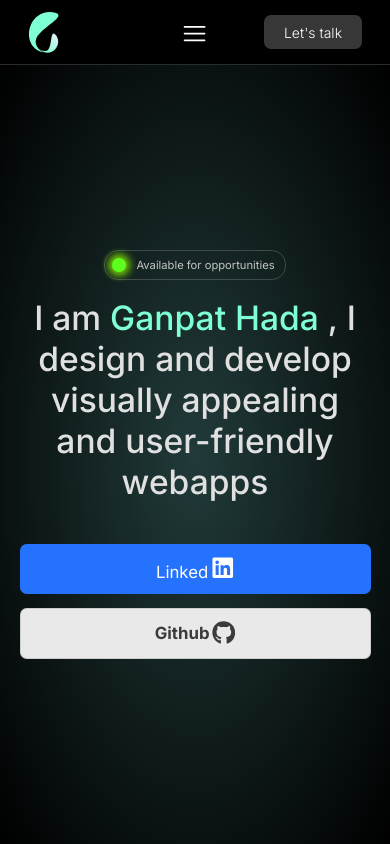
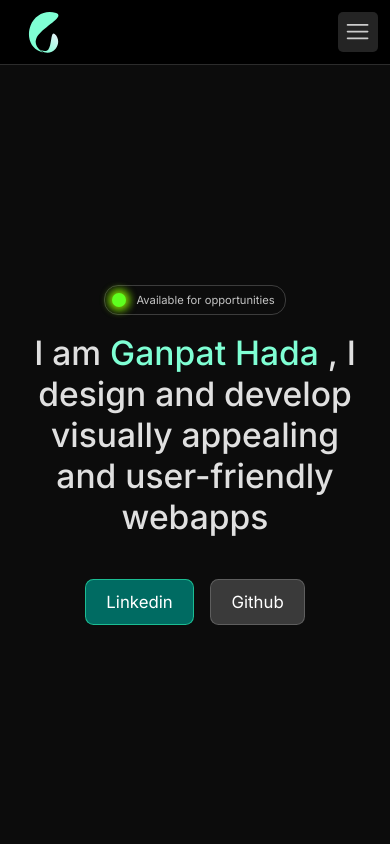
Before and after one commit to GanpatHada/my_portfolio, a React (Vite) app: page / in a window 390 px wide. Built offline with nearby package versions, Linux system fonts and the light colour scheme; no server answers.

Commit message:
style : homepage improve

```diff
--- a/src/components/navbar/Navbar.css
+++ b/src/components/navbar/Navbar.css
@@ -14,9 +14,7 @@
   align-items: center;
   justify-content: space-between;
 }
-#main-nav-content > section{
 
-}
 #main-nav  #nav-items {
   flex: 1;
   gap: 1rem;
@@ -77,15 +75,28 @@
 #open-sidenav-button {
   display: none;
   font-size: 1.8rem;
-  position: relative;
-  top: 0.3rem;
-  color: white;
+  position: absolute;
+  top: 12px;
+  right: 12px;
+  color: rgb(204, 204, 204);
+  height: fit-content;
+  background-color: rgba(73, 73, 73, 0.493);
+  height: 40px;
+  width: 40px;
+  align-items: center;
+  justify-content: center;
+  border-radius: 5px;
+
+
 }
 @media screen and (max-width: 768px) {
   #nav-items {
     display: none;
   }
   #open-sidenav-button {
-    display: block;
+    display: flex;
+  }
+  #talk-button{
+    display: none;
   }
 }
--- a/src/components/navbar/Navbar.jsx
+++ b/src/components/navbar/Navbar.jsx
@@ -49,7 +49,7 @@
             </span>
           </a>
         </section>
-        <span id="open-sidenav-button" onClick={() => setSideNav(true)}>
+        <span id="open-sidenav-button"  onClick={() => setSideNav(true)}>
           <RxHamburgerMenu />
         </span>
         <section id="talk-section">
--- a/src/pages/home/Home.css
+++ b/src/pages/home/Home.css
@@ -1,6 +1,3 @@
-#home-page{
-  background:radial-gradient(rgb(33, 59, 58),rgb(0, 0, 0));
-}
 #home-content {
   width: 50%;
   text-align: center;
@@ -9,7 +6,7 @@
   display: flex;
   flex-direction: column;
 }
-#home-content #open-to-work{
+#home-content #open-to-work {
   margin: auto;
   color: rgb(196, 196, 196);
   border: 1px solid rgba(128, 128, 128, 0.425);
@@ -21,7 +18,7 @@
   gap: 1rem;
   position: relative;
 }
-#open-to-work #green-light{
+#open-to-work #green-light {
   display: flex;
   align-items: center;
   height: 1rem;
@@ -31,25 +28,25 @@
   left: 0.5rem;
   border-radius: 1rem;
   animation: light-animation 2s step-end 1 normal forwards;
-
 }
 @keyframes light-animation {
-  0%{
+  0% {
     background-color: rgb(138, 138, 138);
   }
 
-  100%{
+  100% {
     background-color: rgb(94, 255, 31);
-    box-shadow: rgba(145, 255, 0, 0.596) 0px 0px 8px 3px,rgba(145, 255, 0, 0.596) 0px 0px 8px 3px;
+    box-shadow: rgba(145, 255, 0, 0.596) 0px 0px 8px 3px,
+      rgba(145, 255, 0, 0.596) 0px 0px 8px 3px;
   }
 }
 
-#open-to-work #open-to-work-text{
+#open-to-work #open-to-work-text {
   position: relative;
   left: 1.25rem;
   margin-right: 1rem;
 }
-#home-content > section{
+#home-content > section {
   display: flex;
 }
 
@@ -59,62 +56,50 @@
   font-weight: 500;
   margin: 0.5em 0rem;
 }
-#short-intro span{
+#short-intro span {
   color: aquamarine;
 }
-#home-action{
+#home-action {
   display: flex;
   justify-content: center;
 }
 
-#home-action > .home-buttons{
-  padding: 0.6em 1.5em;
-  font-size: 1em;
-  border-radius: 0.4em;
+#home-action > .home-buttons {
+  padding: 0.5em 1.8em;
+  font-size: 1.2em;
+  border-radius: 0.5em;
+  display: flex;
+  align-items: center;
+}
+#home-action > .home-buttons > span {
+  font-size: 1.4em;
+  margin-left: 0.1em;
+}
+#github-button {
+  color: rgb(255, 255, 255);
+  background:rgb(58, 58, 58);
+  border: 1px solid rgba(128, 128, 128, 0.514);
 
 }
-#home-action > .home-buttons >span{
-  font-size: 1.4em;
-  position: relative;
-  top: 0.1em;
-  margin-left: 0.1em;
-}
-#github-button{
-  color: rgb(59, 59, 59);
-  border: 1px solid rgba(128, 128, 128, 0.288);
-  background-color: rgb(233, 233, 233);
-  font-weight: bold;
-
-
+#linkedin-button {
+  background:#006b62;
+  color: rgb(255, 255, 255);
+  margin-right: 1em;
+  border: 1px solid rgba(50, 255, 187, 0.555);
 
 }
-#linkedin-button{
-  background-color: #2572ff;
-  color: white;
-  margin-right: 1em;
-}
 
-
-#linkedin-button:hover{
-  background-color: #2064e4;
-}
-#github-button:hover{
-  background-color: rgb(219, 219, 219);
-}
 @media screen and (max-width: 540px) {
   #home-content {
     width: 90%;
     font-size: 0.8rem;
   }
-  #home-action{
-    flex-direction: column;
-    gap: 1rem;
+
+  #home-action > .home-buttons {
+    font-size: 1.5em;
+    padding: 12px 20px;
   }
-  #home-action > .home-buttons{
-    width: 100%;
-    font-size: 1.5em;
-  }
-  #short-intro{
+  #short-intro {
     margin-bottom: 3rem;
   }
 }
--- a/src/pages/home/Home.jsx
+++ b/src/pages/home/Home.jsx
@@ -1,8 +1,5 @@
 import React from "react";
 import "./Home.css";
-import Card from "../../components/card/Card";
-import { FaGithub, FaLinkedin } from "react-icons/fa";
-import { AiFillGithub } from "react-icons/ai";
 const Home = () => {
   return (
     <div id="home-page" className="all-centered">
@@ -19,16 +16,12 @@
         </section>
        <section id="home-action">
        <a target="_blank" href="https://www.linkedin.com/in/ganpathada/" id="linkedin-button" className="home-buttons">
-          Linked
-          <span>
-            <FaLinkedin />
-          </span>
+          Linkedin
+
         </a>
         <a target="_blank" href="https://github.com/GanpatHada" id="github-button" className="all-centered home-buttons">
           Github
-          <span>
-            <FaGithub />
-          </span>
+
         </a>
        </section>
 
--- a/src/pages/projects/Project.css
+++ b/src/pages/projects/Project.css
@@ -4,7 +4,7 @@
     grid-template-columns: repeat(4,1fr);
     grid-auto-rows: minmax(min-content, auto);
     gap: 1rem;
-    padding: 1rem;
+    padding: 0.5rem;
 }
 #project-page header{
     display: flex;
--- a/src/utils.css
+++ b/src/utils.css
@@ -1,58 +1,62 @@
-.all-centered{
+.all-centered {
   display: flex;
   align-items: center;
   justify-content: center;
 }
-img{
+img {
   height: 100%;
   max-height: 100%;
   object-fit: contain;
 }
-button{
+button {
   border: none;
   cursor: pointer;
 }
-button:disabled{
+button:disabled {
   cursor: not-allowed;
-    background-color: gray!important;
+  background-color: gray !important;
 }
-a{
+a {
   text-decoration: none;
-
 }
-.app-pages header{
+.app-pages header {
   color: white;
   font-size: 1rem;
   padding: 1rem;
+}
+.app-pages header h1 {
+  font-weight: 500;
+  display: flex;
+  align-items: center;
+  font-size: 1.5rem;
+}
 
-
-}
-.app-pages header h1{
-    font-weight: 500;
-}.app-pages header h1::first-letter{
-    color: aquamarine;
-}
-.app-pages main{
+.app-pages main {
   flex: 1;
   overflow: auto;
   padding: 1rem;
-
 }
-.app-pages main::-webkit-scrollbar{
+.app-pages main::-webkit-scrollbar {
   width: 0.2rem;
   background-color: rgba(218, 255, 255, 0);
 }
-.app-pages main::-webkit-scrollbar-thumb{
+.app-pages main::-webkit-scrollbar-thumb {
   background-color: rgb(99, 99, 99);
 }
-.app-links{
+.app-links {
   color: aquamarine;
   cursor: pointer;
-
-
 }
-.app-links:hover{
+.app-links:hover {
   text-decoration: underline;
   color: rgb(0, 184, 184);
+}
 
+@media screen and (max-width: 768px) {
+  .app-pages header h1 {
+    font-size: 1.5rem;
   }
+  .app-pages header h1::first-letter {
+    color: aquamarine;
+  }
+}
```
Lines whose indentation alone changed are shown as unchanged.
